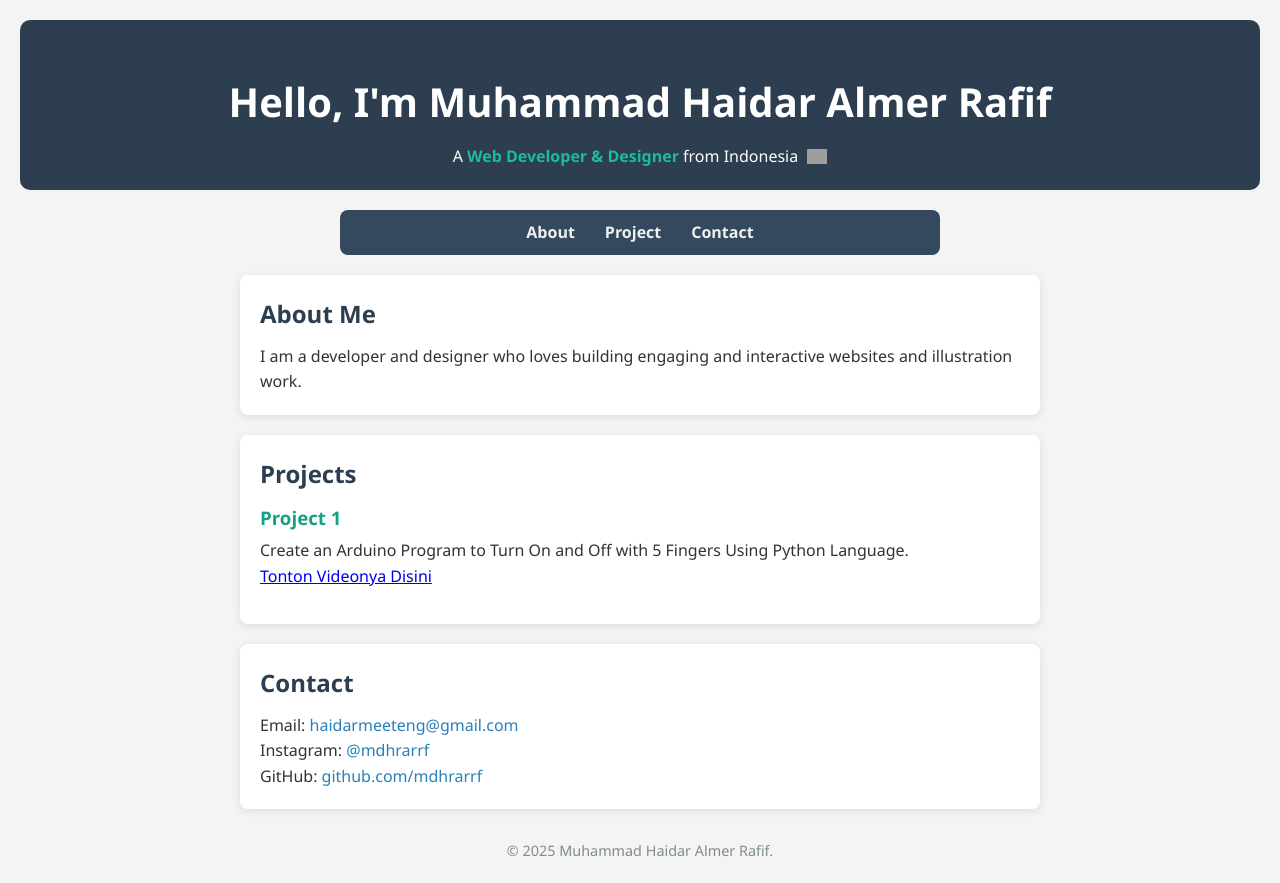
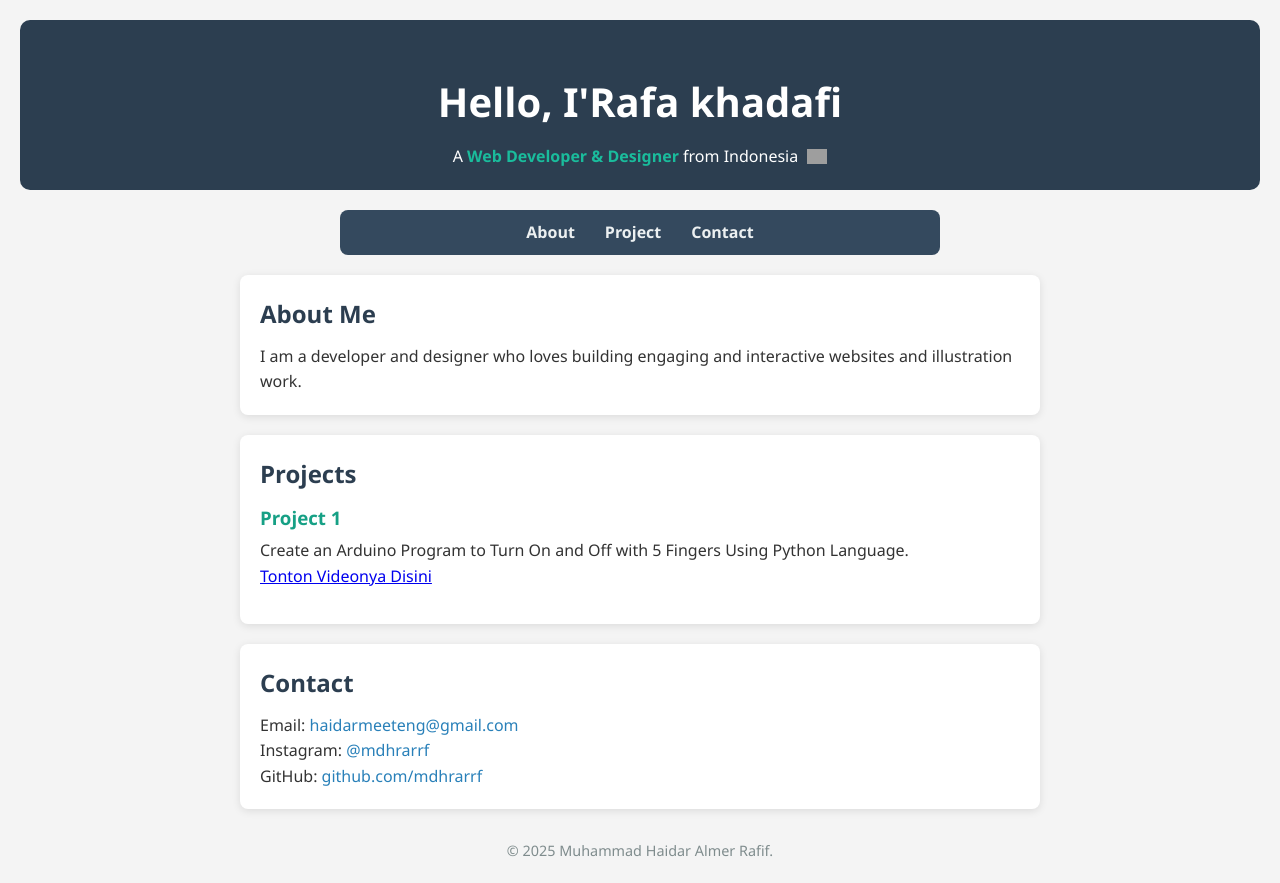
Before and after one commit to mdhrarrf/portfolio, a plain HTML site: page index.html in a window 1280 px wide. Drawn offline with Linux system fonts and the light colour scheme; grey boxes are pictures that could not be loaded.

Commit message:
Update index.html

```diff
--- a/index.html
+++ b/index.html
@@ -4,12 +4,12 @@
   <meta charset="UTF-8">
   <meta name="viewport" content="width=device-width, initial-scale=1">
   <title>Portfolio Muhammad Haidar Almer Rafif</title>
-  <link rel="icon" href="images/1725718768094.png" type="image/png">
+  <link rel="icon" href="images/1725718768094.png" type="image/x-icon">
   <link rel="stylesheet" href="style.css">
 </head>
 <body>
   <header>
-    <h1>Hello, I'm Muhammad Haidar Almer Rafif</h1>
+    <h1>Hello, I'Rafa khadafi</h1>
     <p>
         A <span id="profesi">Web Developer & Designer</span> from Indonesia
         <img src="https://flagcdn.com/w40/id.png" alt="Indonesia Flag" width="20" height="15" style="vertical-align: middle; margin-left: 5px; margin-bottom: 3px;">
```
